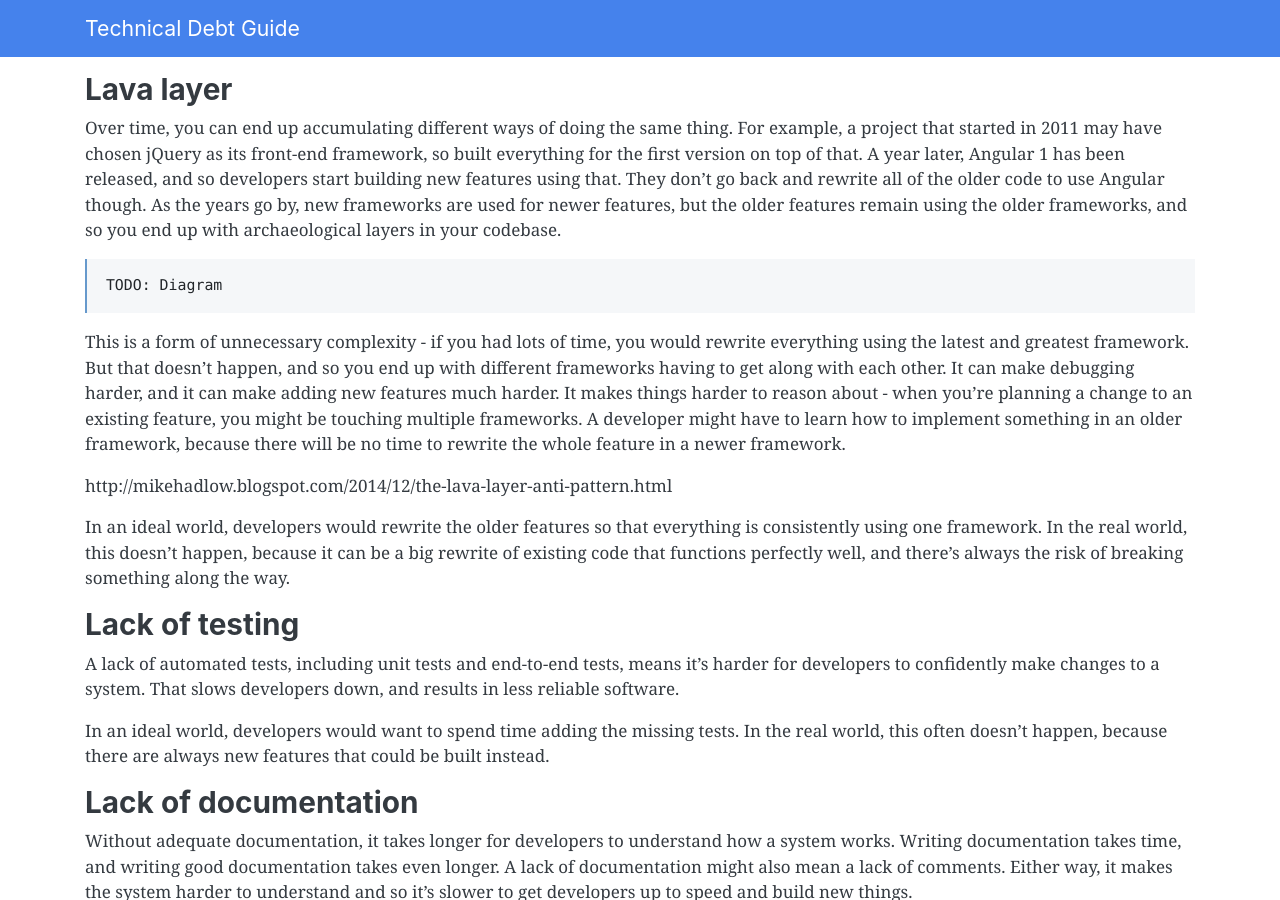
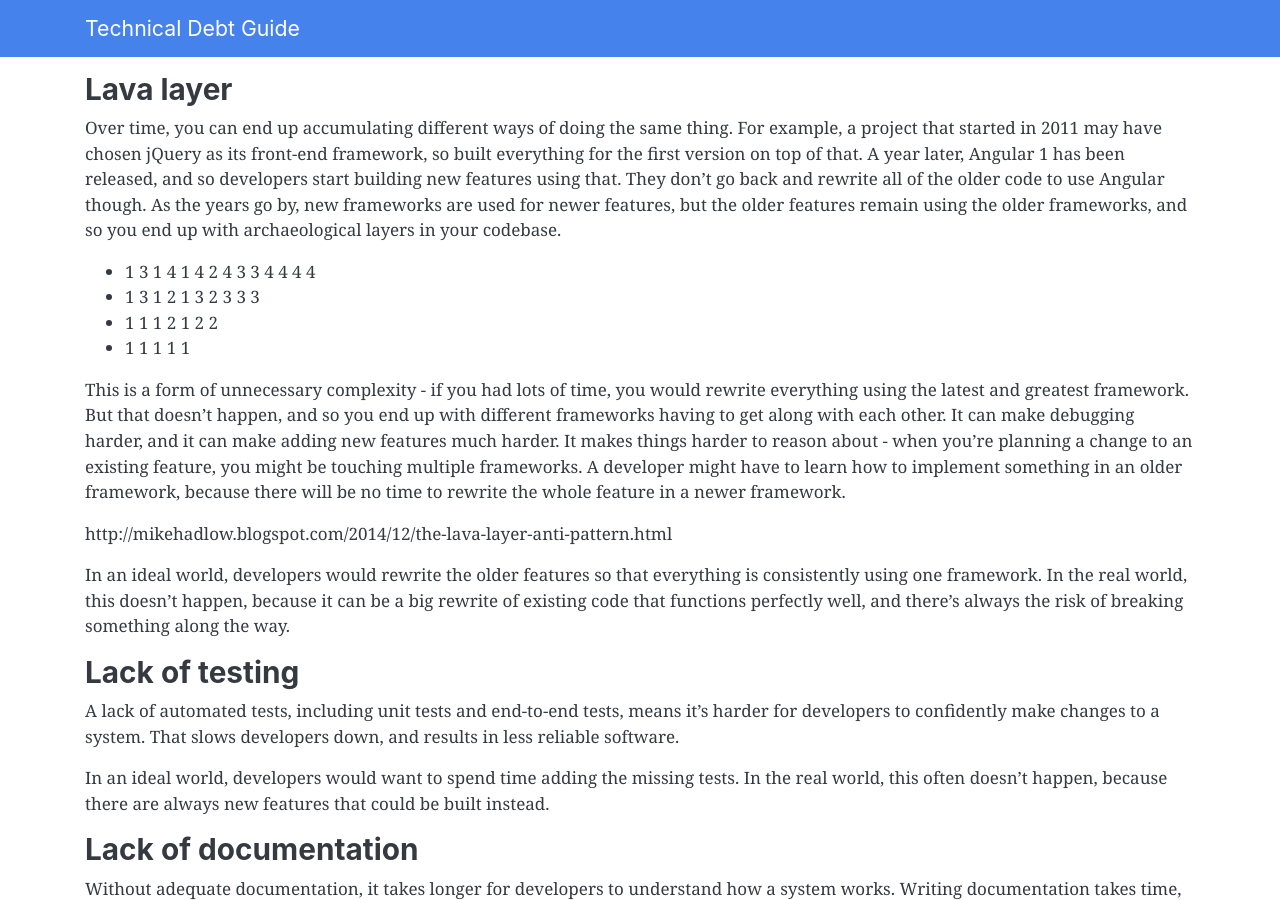
Before and after one commit to alexwarren/techdebtguide, a Jekyll site: the page built from articles/types-of-technical-debt.md, in a window 1280 px wide and 900 px high, scrolled down 747 px. Built offline with Jekyll 4.4.1, drawn with Linux system fonts in a browser that asks for light colours.

Commit message:
Start adding diagram

```diff
--- a/articles/types-of-technical-debt.md
+++ b/articles/types-of-technical-debt.md
@@ -2,6 +2,11 @@
 layout: article
 title: The different types of technical debt
 permalink: types-of-technical-debt
+lava_layers:
+    - "1,1,1,1,1"
+    - "1,1,1,2,1,2,2"
+    - "1,3,1,2,1,3,2,3,3,3"
+    - "1,3,1,4,1,4,2,4,3,3,4,4,4,4"
 ---
 
     TODO: Examples, impact, diagrams
@@ -26,7 +31,17 @@ In an ideal world, developers would refactor the code to remove the duplication.
 
 Over time, you can end up accumulating different ways of doing the same thing. For example, a project that started in 2011 may have chosen jQuery as its front-end framework, so built everything for the first version on top of that. A year later, Angular 1 has been released, and so developers start building new features using that. They don't go back and rewrite all of the older code to use Angular though. As the years go by, new frameworks are used for newer features, but the older features remain using the older frameworks, and so you end up with archaeological layers in your codebase.
 
-    TODO: Diagram
+<ul>
+    {% assign diagram = page.lava_layers | reverse %}
+    {% for layer in diagram %}
+    <li>
+        {% assign elements = layer | split: "," %}
+        {% for element in elements %}
+        {{ element }}
+        {% endfor %}
+    </li>
+    {% endfor %}
+</ul>
 
 This is a form of unnecessary complexity - if you had lots of time, you would rewrite everything using the latest and greatest framework. But that doesn't happen, and so you end up with different frameworks having to get along with each other. It can make debugging harder, and it can make adding new features much harder. It makes things harder to reason about - when you're planning a change to an existing feature, you might be touching multiple frameworks. A developer might have to learn how to implement something in an older framework, because there will be no time to rewrite the whole feature in a newer framework.
 
```
